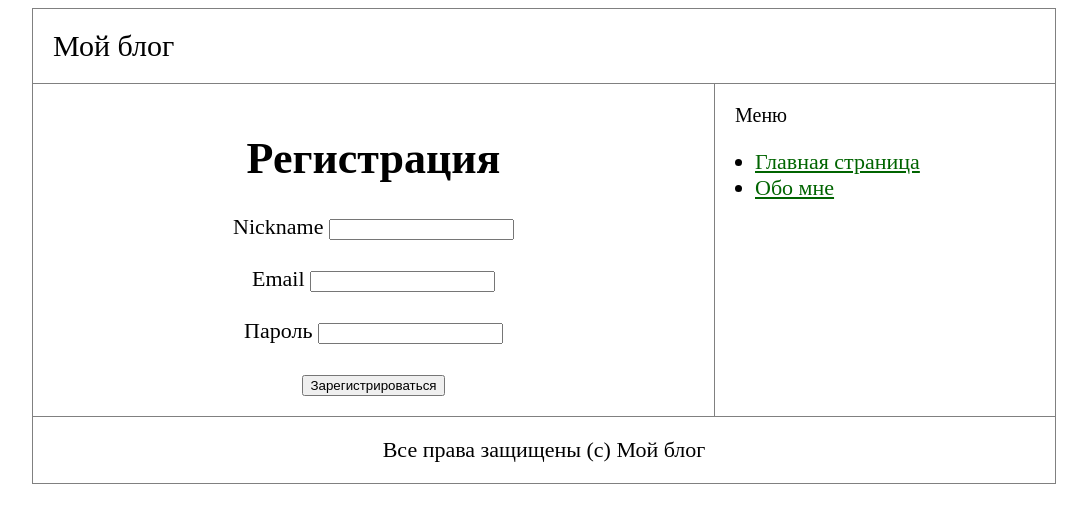
After one commit to DNA47/PHP_framework, a PHP site: page /templates/users/signUp.php in a window 1280 px wide. The commit adds this page. Shown: the top 523 px of the page, without its empty margins (96-1183 px from the left). Run offline with PHP 8.4, Linux system fonts and the light colour scheme.

Commit message:
add userController for singUp (begin 5.1)

```diff
--- a/src/routes.php
+++ b/src/routes.php
@@ -10,6 +10,8 @@ return [
 
     '~^articles/add$~' => [\MyProject\Controllers\ArticlesController::class, 'add'],
 
+    '~^users/register$~' => [\MyProject\Controllers\UsersController::class, 'signUp'],
+
     '~^$~' => [\MyProject\Controllers\MainController::class, 'main'],
 
 ];
--- /dev/null
+++ b/templates/users/signUp.php
@@ -0,0 +1,27 @@
+<?php include __DIR__ . '/../header.php'; ?>
+
+    <div style="text-align: center;">
+
+        <h1>Регистрация</h1>
+
+        <form action="/users/register" method="post">
+
+            <label>Nickname <input type="text" name="nickname"></label>
+
+            <br><br>
+
+            <label>Email <input type="text" name="email"></label>
+
+            <br><br>
+
+            <label>Пароль <input type="password" name="password"></label>
+
+            <br><br>
+
+            <input type="submit" value="Зарегистрироваться">
+
+        </form>
+
+    </div>
+
+<?php include __DIR__ . '/../footer.php'; ?>
```
Also changed, not shown: src/MyProject/Controllers/UsersController.php (added, +38 -0 lines).
